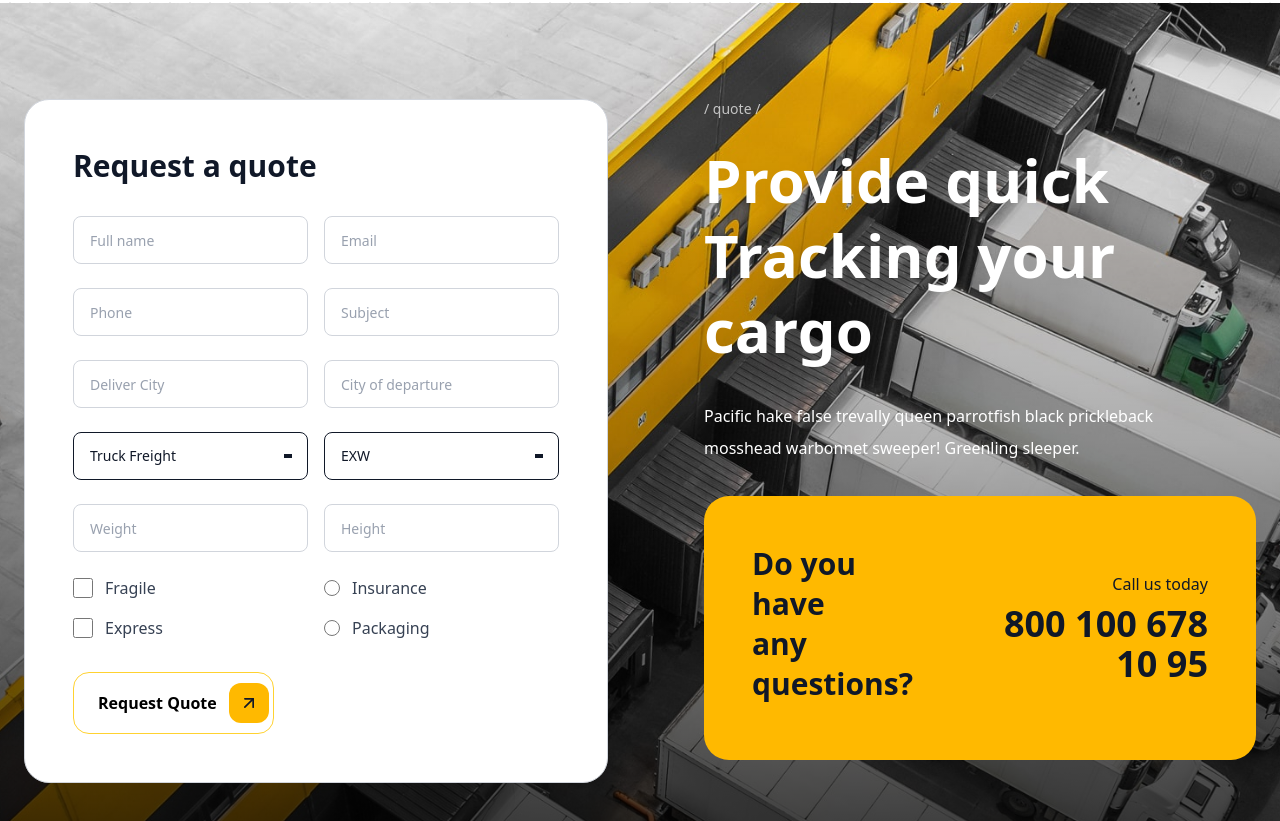
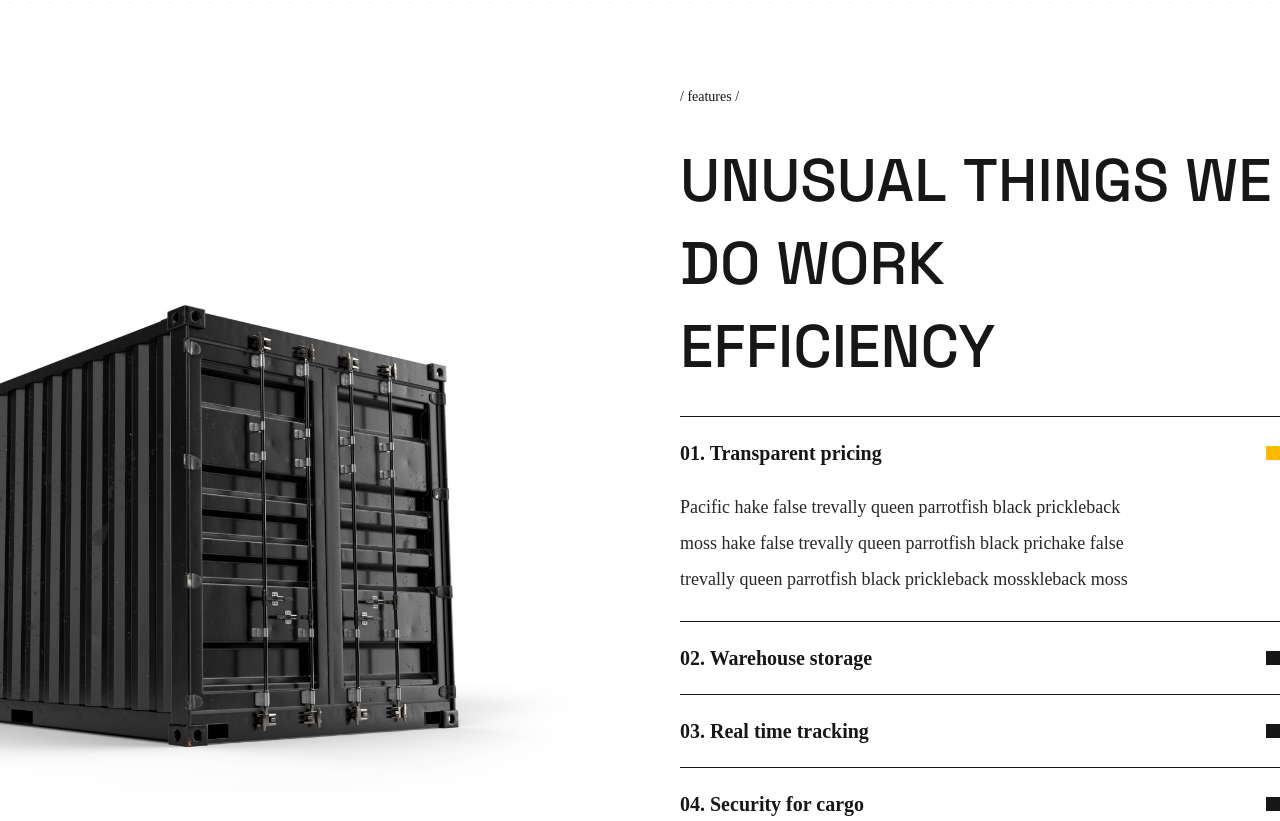
Before and after one commit to talhawebguru/safefastex, a Next.js app: page / in a window 1280 px wide. Shown: the part 1379-2200 px from the top of the page. Built offline with nearby package versions, Linux system fonts and the light colour scheme.

Commit message:
features done

```diff
--- /dev/null
+++ b/app/components/home/Features.jsx
@@ -0,0 +1,202 @@
+"use client";
+import { useState } from "react";
+import { motion } from "motion/react";
+import Container from "../common/Container";
+import { FiArrowUpRight } from "react-icons/fi";
+import Image from "next/image";
+import FeatureImage from "@/public/images/features.png"; // Replace with your image path
+
+const Features = () => {
+  const [activeFeature, setActiveFeature] = useState(0); // First feature expanded by default
+
+  const features = [
+    {
+      id: 1,
+      title: "01. Transparent pricing",
+      description:
+        "Pacific hake false trevally queen parrotfish black prickleback moss hake false trevally queen parrotfish black prichake false trevally queen parrotfish black prickleback mosskleback moss",
+    },
+    {
+      id: 2,
+      title: "02. Warehouse storage",
+      description:
+        "Comprehensive storage solutions with climate control and security monitoring for all your cargo needs.",
+    },
+    {
+      id: 3,
+      title: "03. Real time tracking",
+      description:
+        "Track your shipments in real-time with our advanced GPS and monitoring systems.",
+    },
+    {
+      id: 4,
+      title: "04. Security for cargo",
+      description:
+        "State-of-the-art security measures to protect your valuable shipments throughout transit.",
+    },
+    {
+      id: 5,
+      title: "05. Easy payment method",
+      description:
+        "Multiple payment options and flexible payment terms to suit your business needs.",
+    },
+  ];
+
+  const containerVariants = {
+    hidden: { opacity: 0 },
+    visible: {
+      opacity: 1,
+      transition: {
+        staggerChildren: 0.1,
+        delayChildren: 0.2,
+      },
+    },
+  };
+
+  const itemVariants = {
+    hidden: { opacity: 0, y: 20 },
+    visible: {
+      opacity: 1,
+      y: 0,
+      transition: { duration: 0.6 },
+    },
+  };
+
+  const wordVariants = {
+    hidden: { opacity: 0, y: 30 },
+    visible: {
+      opacity: 1,
+      y: 0,
+      transition: { duration: 0.8 },
+    },
+  };
+
+  return (
+    <section className="py-16 lg:py-20 container">
+      <motion.div
+        variants={containerVariants}
+        initial="hidden"
+        whileInView="visible"
+        viewport={{ once: true }}
+        className="grid grid-cols-1 lg:grid-cols-2 gap-12 lg:gap-20 items-center"
+      >
+        {/* Left Side - Image */}
+        <motion.div variants={itemVariants} className="order-2 lg:order-1">
+          <Image src={FeatureImage} alt="Features" className="w-full h-auto" />
+        </motion.div>
+
+        {/* Right Side - Content */}
+        <div className="order-1 lg:order-2 space-y-8">
+          {/* Features Label */}
+          <motion.div
+            variants={itemVariants}
+            className="text-neutral-900 text-sm font-medium font-['Manrope'] leading-loose"
+          >
+            / features /
+          </motion.div>
+
+          {/* Hero Text */}
+          <motion.div variants={containerVariants} className="space-y-2">
+            <motion.div
+              variants={wordVariants}
+              className="flex flex-wrap items-center gap-x-4 gap-y-2"
+            >
+              <span className="text-neutral-900 text-4xl sm:text-5xl lg:text-6xl font-medium font-['Space_Grotesk'] uppercase leading-tight">
+                Unusual
+              </span>
+              <span className="text-neutral-900 text-4xl sm:text-5xl lg:text-6xl font-medium font-['Space_Grotesk'] uppercase leading-tight">
+                things
+              </span>
+              <span className="text-neutral-900 text-4xl sm:text-5xl lg:text-6xl font-medium font-['Space_Grotesk'] uppercase leading-tight">
+                we
+              </span>
+            </motion.div>
+            <motion.div
+              variants={wordVariants}
+              className="flex flex-wrap items-center gap-x-4 gap-y-2"
+            >
+              <span className="text-neutral-900 text-4xl sm:text-5xl lg:text-6xl font-medium font-['Space_Grotesk'] uppercase leading-tight">
+                do
+              </span>
+              <span className="text-neutral-900 text-4xl sm:text-5xl lg:text-6xl font-medium font-['Space_Grotesk'] uppercase leading-tight">
+                work
+              </span>
+            </motion.div>
+            <motion.div variants={wordVariants}>
+              <span className="text-neutral-900 text-4xl sm:text-5xl lg:text-6xl font-medium font-['Space_Grotesk'] uppercase leading-tight">
+                efficiency
+              </span>
+            </motion.div>
+          </motion.div>
+
+          {/* Features List */}
+          <motion.div variants={containerVariants} className="space-y-0">
+            {features.map((feature, index) => (
+              <motion.div
+                key={feature.id}
+                variants={itemVariants}
+                className={`border-t border-neutral-900 ${
+                  index === features.length - 1 ? "border-b" : ""
+                }`}
+              >
+                <button
+                  onClick={() =>
+                    setActiveFeature(activeFeature === index ? -1 : index)
+                  }
+                  className="w-full py-4 flex items-center justify-between text-left hover:bg-gray-50/50 transition-colors"
+                >
+                  <span className="text-neutral-900 text-lg sm:text-xl font-semibold font-['Manrope'] leading-loose">
+                    {feature.title}
+                  </span>
+                  <div className="flex-shrink-0 ml-4">
+                    <div
+                      className={`w-3.5 h-3.5 transition-colors ${
+                        activeFeature === index
+                          ? "bg-amber-400"
+                          : "bg-neutral-900"
+                      }`}
+                    />
+                  </div>
+                </button>
+
+                <motion.div
+                  initial={false}
+                  animate={{
+                    height: activeFeature === index ? "auto" : 0,
+                    opacity: activeFeature === index ? 1 : 0,
+                  }}
+                  transition={{ duration: 0.3, ease: "easeInOut" }}
+                  className="overflow-hidden"
+                >
+                  <div className="pb-6">
+                    <p className="text-zinc-800 text-base sm:text-lg font-normal font-['Manrope'] leading-loose max-w-md">
+                      {feature.description}
+                    </p>
+                  </div>
+                </motion.div>
+              </motion.div>
+            ))}
+          </motion.div>
+
+          {/* Explore More Button */}
+          <motion.div variants={itemVariants} className="pt-4">
+            <motion.button
+              whileHover={{ scale: 1.02 }}
+              whileTap={{ scale: 0.98 }}
+              className="group relative w-48 h-12 bg-gradient-to-r from-zinc-800/0 to-zinc-800 rounded-[10px] border border-zinc-800 overflow-hidden transition-all hover:from-zinc-700/0 hover:to-zinc-700"
+            >
+              <span className="absolute left-6 top-1/2 -translate-y-1/2 text-zinc-800 text-sm font-semibold font-['Manrope'] leading-tight tracking-tight">
+                Explore more
+              </span>
+              <div className="absolute right-1 top-1 w-10 h-10 bg-zinc-800 rounded-[8px] flex items-center justify-center group-hover:bg-zinc-700 transition-colors">
+                <FiArrowUpRight className="w-4 h-4 text-white" />
+              </div>
+            </motion.button>
+          </motion.div>
+        </div>
+      </motion.div>
+    </section>
+  );
+};
+
+export default Features;
--- a/app/page.js
+++ b/app/page.js
@@ -1,6 +1,7 @@
 
 import Hero from "./components/home/Hero";
 import Services from "./components/home/Services";
+import Features from "./components/home/Features";
 import RequestQuote from "./components/home/RequestQuote";
 import Footer from "./components/common/Footer";
 
@@ -10,6 +11,7 @@ export default function Home() {
       <main>
         <Hero />
         <Services />
+        <Features />
         <RequestQuote />
       </main>
       <Footer />
```
Also changed, not shown: public/images/features.png (added).
